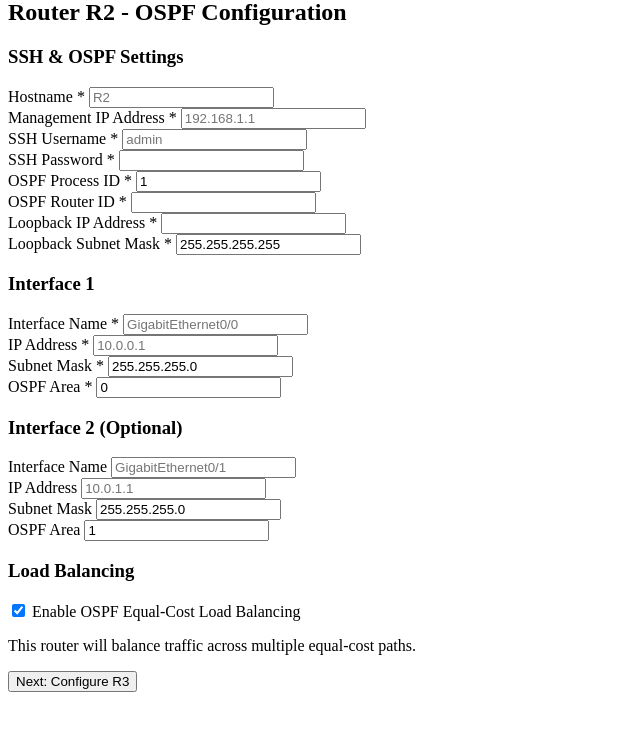
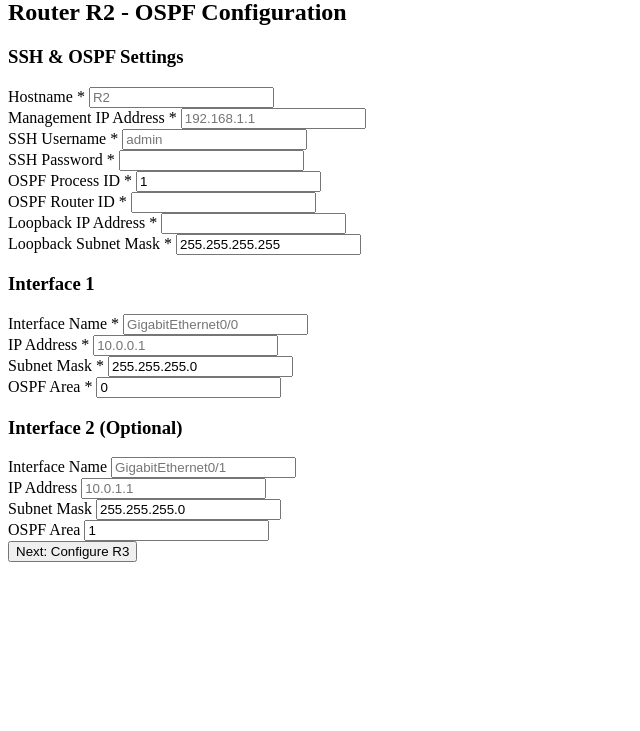
Before and after one commit to cu-boulder-netman-labs/lab4, a Flask app: page /ospf_config/R2 in a window 1280 px wide. Shown: the part 21-752 px from the top of the page, without its empty margins (0-640 px from the left). Run offline with Flask 3, Linux system fonts and the light colour scheme.

Commit message:
Remove load balancing

```diff
--- a/ospfconfig.py
+++ b/ospfconfig.py
@@ -25,17 +25,13 @@ def init_db():
                     interface2 TEXT,
                     interface2_ip TEXT,
                     interface2_mask TEXT,
-                    interface2_area TEXT,
-                    load_balancing BOOLEAN)''')
+                    interface2_area TEXT)''')
         conn.commit()
 
 def save_router_config(router, form_data):
     """Save router configuration to database"""
     with sqlite3.connect('ospf_config.db') as conn:
         c = conn.cursor()
-
-        # Check if load balancing should be enabled (only for R2 and R4)
-        load_balancing = 1 if (router in ['R2', 'R4'] and form_data.get('load_balancing') == 'on') else 0
 
         c.execute('''INSERT OR REPLACE INTO router_configs VALUES
                     (?, ?, ?, ?, ?, ?, ?, ?, ?, ?, ?, ?, ?, ?, ?, ?, ?, ?)''',
@@ -55,8 +51,7 @@ def save_router_config(router, form_data):
                 form_data.get('interface2', ''),
                 form_data.get('interface2_ip', ''),
                 form_data.get('interface2_mask', ''),
-                form_data.get('interface2_area', ''),
-                load_balancing))
+                form_data.get('interface2_area', '')))
         conn.commit()
 
 def fetch_all_configs():
@@ -75,7 +70,6 @@ def get_router_template_data(router):
     base_config = {
         'router': router,
         'next_router': get_next_router(router),
-        'show_load_balancing': router in ['R2', 'R4'],
         'fields': [
             {
                 'name': 'hostname',
@@ -332,10 +326,6 @@ def configure_ospf(configs):
                     f"area {config['interface2_area']}\n"
                 )
 
-            # Add load balancing for R2 and R4
-            if config['load_balancing']:
-                ospf_config += " maximum-paths 2\n"
-
             print(f"  Loading configuration...")
             device.load_merge_candidate(config=ospf_config)
 
--- a/templates/ospf_config_form.html
+++ b/templates/ospf_config_form.html
@@ -45,19 +45,6 @@
             </div>
             {% endfor %}
 
-            {% if show_load_balancing %}
-            <div>
-                <h3>Load Balancing</h3>
-                <div>
-                    <label>
-                        <input type="checkbox" name="load_balancing" checked>
-                        Enable OSPF Equal-Cost Load Balancing
-                    </label>
-                    <p>This router will balance traffic across multiple equal-cost paths.</p>
-                </div>
-            </div>
-            {% endif %}
-
             <button type="submit">
                 {% if next_router %}
                     Next: Configure {{ next_router }}
```
